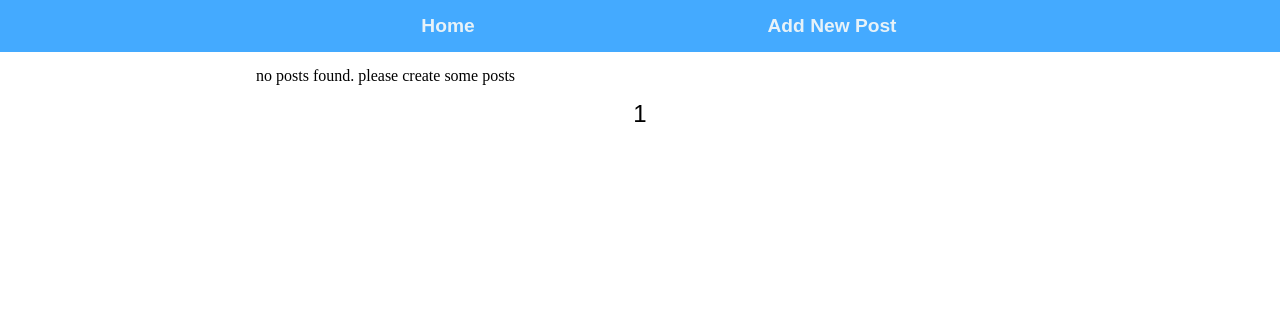
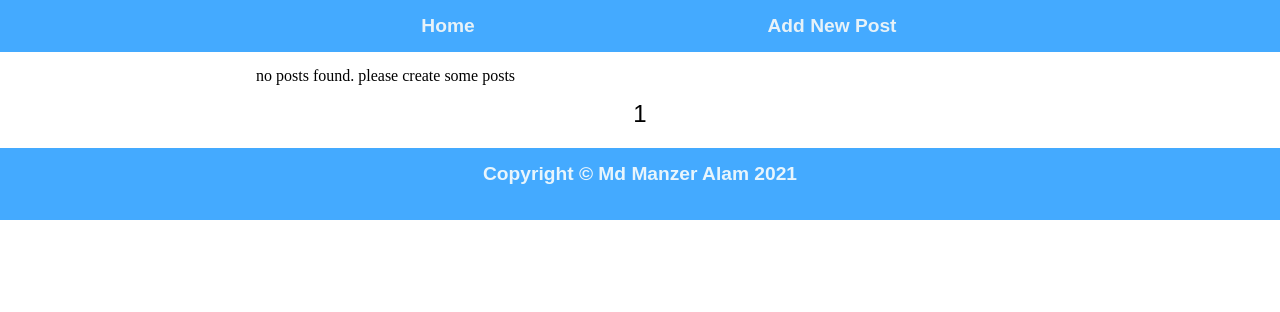
Before and after one commit to sherlock6147/django-blog, a Django app: page / in a window 1280 px wide. Shown: the top 312 px of the page. Run offline with Django 3.2, Linux system fonts and the light colour scheme; data that the repository does not hold is empty.

Commit message:
added footer and header using include function

```diff
--- /dev/null
+++ b/blogWebsite/blog/static/blog/footer.css
@@ -0,0 +1,9 @@
+footer{
+    width: 100%;
+    background-color: #4af;
+    padding: 15px 20vw;
+    color: rgb(232, 245, 252);
+    font-size: 1.2rem;
+    font-family: sans-serif;
+    font-weight: 600;
+}
--- a/blogWebsite/blog/templates/blog/index.html
+++ b/blogWebsite/blog/templates/blog/index.html
@@ -9,13 +9,7 @@
     <title>All the Posts</title>
     <link rel="stylesheet" type="text/css" href="{% static 'blog/index.css' %}">
 </head>
-<nav>
-    <link rel="stylesheet" href="{% static 'blog/header.css' %}">
-    <ul>
-        <li><a href="{% url 'blog:index' %}">Home</a></li>
-        <li><a href="{% url 'blog:create' %}">Add New Post</a></li>
-    </ul>
-</nav>
+{% include 'blog/snippets/header.html'%}
 <body>
     <main>
         {% if page_obj.object_list %}
@@ -37,13 +31,14 @@
     </main>
     <center>
         {%if page_obj.has_previous %} {# whether the previous page exists #}
-            <a href="?page={{page_obj.previous_page_number}}" class="paginator-btn">Prev</a> {# link to the prev page #}
+            <a href="?page={{page_obj.previous_page_number}}" class="paginator-btn"><</a> {# link to the prev page #}
         {% endif %}
         <span id="current-page">{{page_obj.number}}</span> {# the current page number #}
 
         {%if page_obj.has_next %} {# whether the next page exists #}
-            <a href="?page={{page_obj.next_page_number}}" class="paginator-btn">Next</a> {# link to the next page #}
+            <a href="?page={{page_obj.next_page_number}}" class="paginator-btn">></a> {# link to the next page #}
         {% endif %}
     </center>
 </body>
+{% include 'blog/snippets/footer.html' %}
 </html>
--- /dev/null
+++ b/blogWebsite/blog/templates/blog/snippets/footer.html
@@ -0,0 +1,5 @@
+{% load static %}
+<footer>
+    <link rel="stylesheet" href="{% static 'blog/footer.css'%}">
+    <center>Copyright &copy; Md Manzer Alam 2021</center>
+</footer>
```
Also changed, not shown: blogWebsite/blog/templates/blog/create.html (+2 -7 lines), blogWebsite/blog/templates/blog/detail.html (+2 -7 lines), blogWebsite/blog/templates/blog/snippets/header.html (renamed from blogWebsite/blog/templates/blog/header.html).
